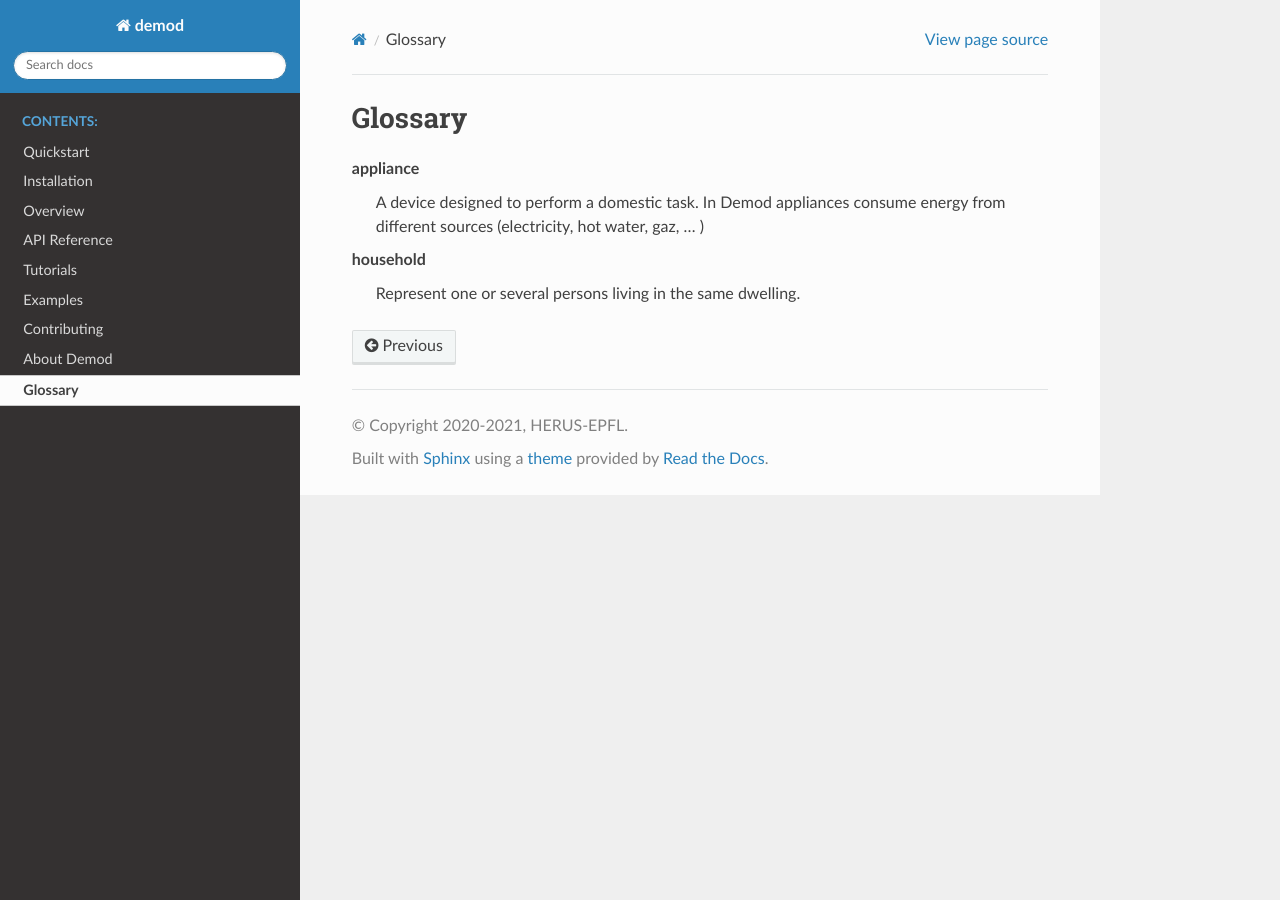
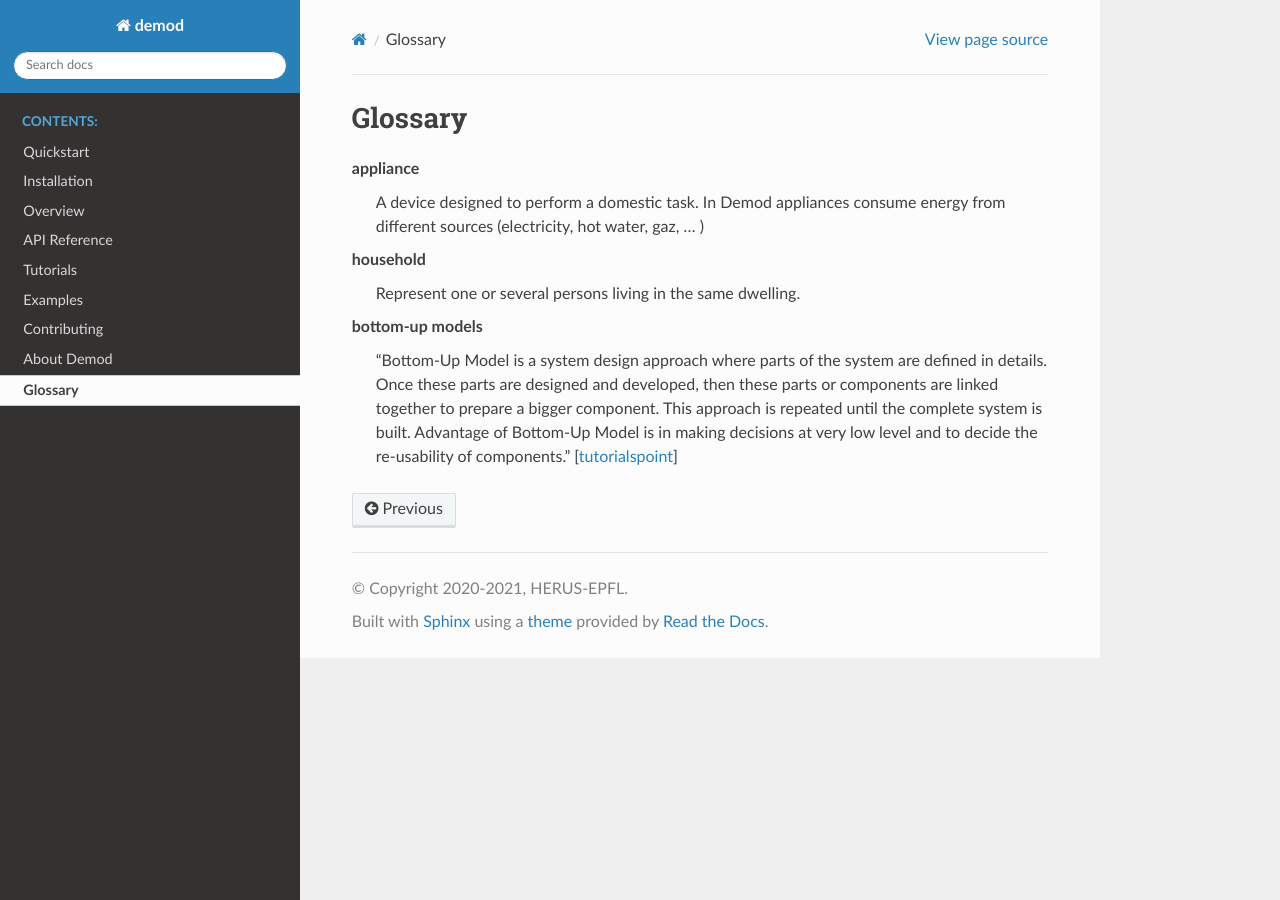
Before and after one commit to epfl-herus/demod, a Sphinx documentation site: the page built from docs/source/glossary.rst, in a window 1280 px wide. Built offline with Sphinx 7.4.7 and the Read the Docs theme 2.0.0, drawn with Linux system fonts in a browser that asks for light colours; formulas are drawn with MathJax 3.

Commit message:
added ref to glossary from index

```diff
--- a/docs/source/glossary.rst
+++ b/docs/source/glossary.rst
@@ -13,3 +13,13 @@
 
     household
        Represent one or several persons living in the same dwelling.
+
+    bottom-up models
+        "Bottom-Up Model is a system design approach where parts of the
+        system are defined in details. Once these parts are designed and
+        developed, then these parts or components are linked together to
+        prepare a bigger component. This approach is repeated until the
+        complete system is built. Advantage of Bottom-Up Model is in making
+        decisions at very low level and to decide the re-usability of
+        components."
+        [`tutorialspoint <https://www.tutorialspoint.com/difference-between-bottom-up-model-and-top-down-model>`_]
--- a/docs/source/index.rst
+++ b/docs/source/index.rst
@@ -6,7 +6,9 @@
 Welcome to Demod's documentation!
 ===========================================
 
-Demod is Python library for assembling bottom-up domestic energy demand models.
+Demod is Python library for assembling
+:term:`bottom-up <bottom-up models>`
+domestic energy demand models`.
 
 
 
```
